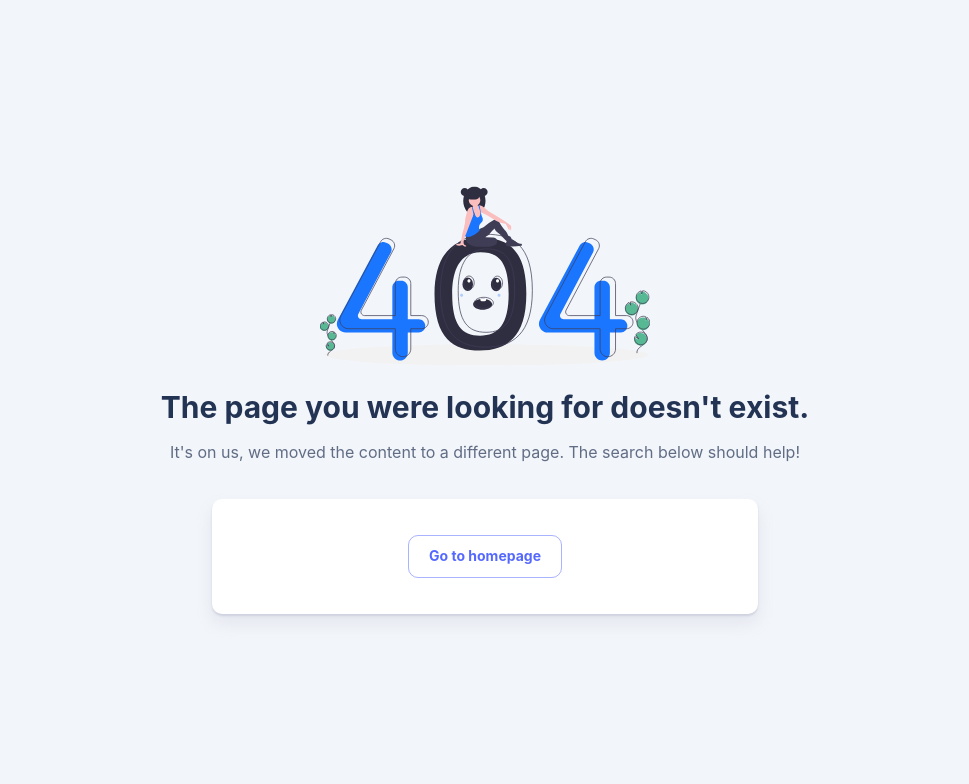
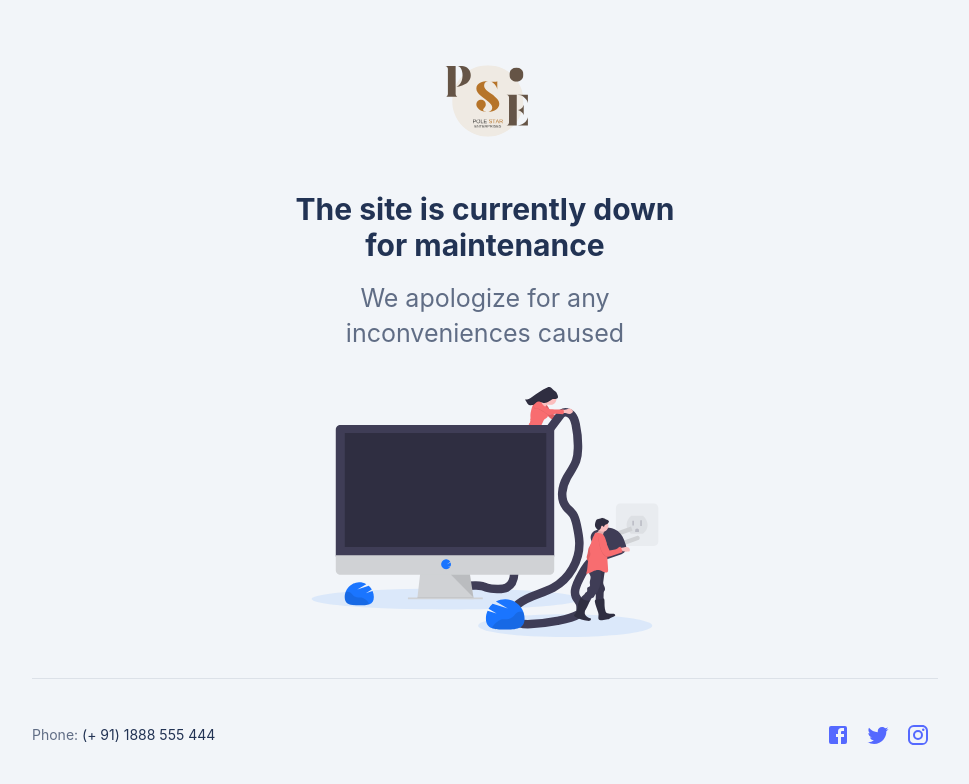
Before and after one commit to 1-Harshit/business-management, a Next.js app: page /maintenance in a window 1280 px wide. Before the commit this address had no page. Shown: the top 784 px of the page, without its empty margins (155-1124 px from the left). Built offline with nearby package versions, Linux system fonts and the light colour scheme.

Commit message:
Add maintainence

```diff
--- /dev/null
+++ b/src/pages/maintenance.tsx
@@ -0,0 +1,102 @@
+import {
+	Box,
+	Typography,
+	Container,
+	Divider,
+	IconButton,
+	Tooltip,
+} from "@mui/material";
+import Logo from "src/components/LogoSign";
+
+import { styled } from "@mui/material/styles";
+import FacebookIcon from "@mui/icons-material/Facebook";
+import TwitterIcon from "@mui/icons-material/Twitter";
+import InstagramIcon from "@mui/icons-material/Instagram";
+import Image from "next/image";
+import Head from "next/head";
+
+const MainContent = styled(Box)(
+	() => `
+      height: 100vh;
+      display: flex;
+      flex: 1;
+      overflow: auto;
+      flex-direction: column;
+      align-items: center;
+      justify-content: center;
+  `,
+);
+
+function StatusMaintenance() {
+	return (
+		<>
+			<Head>
+				<title>Under Maintenance</title>
+			</Head>
+			<MainContent>
+				<Container maxWidth="md">
+					<Logo />
+					<Box textAlign="center">
+						<Container maxWidth="xs">
+							<Typography variant="h2" sx={{ mt: 4, mb: 2 }}>
+								The site is currently down for maintenance
+							</Typography>
+							<Typography
+								variant="h3"
+								color="text.secondary"
+								fontWeight="normal"
+								sx={{ mb: 4 }}
+							>
+								We apologize for any inconveniences caused
+							</Typography>
+						</Container>
+						<Image
+							alt="Maintenance"
+							height={250}
+							src="/static/images/status/maintenance.svg"
+							width={350}
+						/>
+					</Box>
+					<Divider sx={{ my: 4 }} />
+					<Box
+						display="flex"
+						alignItems="center"
+						justifyContent="space-between"
+					>
+						<Box>
+							<Typography component="span" variant="subtitle1">
+								Phone:{" "}
+							</Typography>
+							<Typography
+								component="span"
+								variant="subtitle1"
+								color="text.primary"
+							>
+								(+ 91) 1888 555 444
+							</Typography>
+						</Box>
+						<Box>
+							<Tooltip arrow placement="top" title="Facebook">
+								<IconButton color="primary">
+									<FacebookIcon />
+								</IconButton>
+							</Tooltip>
+							<Tooltip arrow placement="top" title="Twitter">
+								<IconButton color="primary">
+									<TwitterIcon />
+								</IconButton>
+							</Tooltip>
+							<Tooltip arrow placement="top" title="Instagram">
+								<IconButton color="primary">
+									<InstagramIcon />
+								</IconButton>
+							</Tooltip>
+						</Box>
+					</Box>
+				</Container>
+			</MainContent>
+		</>
+	);
+}
+
+export default StatusMaintenance;
```
